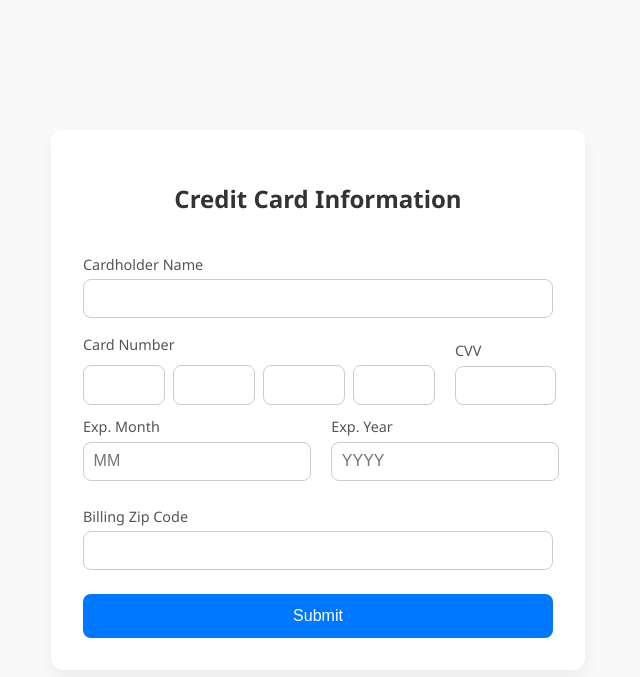
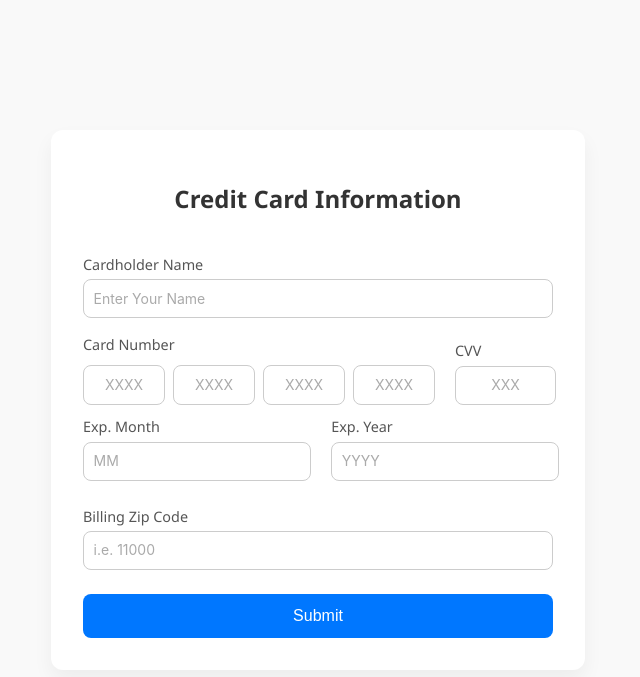
Before and after one commit to 0-Mini-Peak-1/credit-card-encryption-form, a Flask app: page / in a window 1280 px wide. Shown: the top 677 px of the page, without its empty margins (322-962 px from the left). Run offline with Flask 3, Linux system fonts and the light colour scheme.

Commit message:
Refined placeholder

```diff
--- a/static/style.css
+++ b/static/style.css
@@ -15,6 +15,13 @@ body {
     box-shadow: 0 10px 20px rgba(0,0,0,0.05);
     max-width: 470px;
     width: 100%;
+}
+
+::placeholder {
+    color: #aaa;
+    opacity: 1; /* Ensures the placeholder is fully opaque */
+    font-size: 14px;
+    font-family: 'Inter', 'Segoe UI', Arial, sans-serif;
 }
 
 h2 {
--- a/templates/form.html
+++ b/templates/form.html
@@ -16,22 +16,22 @@
         {% endif %}
         <form method="POST">
             <label for="cardholder">Cardholder Name</label>
-            <input type="text" id="cardholder" name="cardholder" required>
+            <input type="text" id="cardholder" name="cardholder" placeholder="Enter Your Name" required>
 
             <div class="card-number-cvv">
                 <div class="card-number">
                     <label>Card Number</label>
                     <div class="card-number-inputs">
-                        <input type="text" id="card_number_1" name="card_number_1" maxlength="4" required>
-                        <input type="text" id="card_number_2" name="card_number_2" maxlength="4" required>
-                        <input type="text" id="card_number_3" name="card_number_3" maxlength="4" required>
-                        <input type="text" id="card_number_4" name="card_number_4" maxlength="4" required>
+                        <input type="text" id="card_number_1" name="card_number_1" maxlength="4" placeholder="XXXX" required>
+                        <input type="text" id="card_number_2" name="card_number_2" maxlength="4" placeholder="XXXX" required>
+                        <input type="text" id="card_number_3" name="card_number_3" maxlength="4" placeholder="XXXX" required>
+                        <input type="text" id="card_number_4" name="card_number_4" maxlength="4" placeholder="XXXX" required>
                     </div>
                 </div>
                 <div class="cvv">
                     <label for="cvv_visible">CVV</label>
                     <!-- This is the visible input -->
-                    <input type="text" id="cvv_visible" maxlength="4" required>
+                    <input type="text" id="cvv_visible" maxlength="4" placeholder="XXX" required>
                     <!-- This is the hidden input -->
                     <input type="hidden" name="cvv" id="cvv_real">
                 </div>
@@ -49,7 +49,7 @@
             </div>
 
             <label for="zip_code">Billing Zip Code</label>
-            <input type="text" id="zip_code" name="zip_code" required>
+            <input type="text" id="zip_code" name="zip_code" placeholder="i.e. 11000" required>
 
             <button type="submit">Submit</button>
         </form>
```
